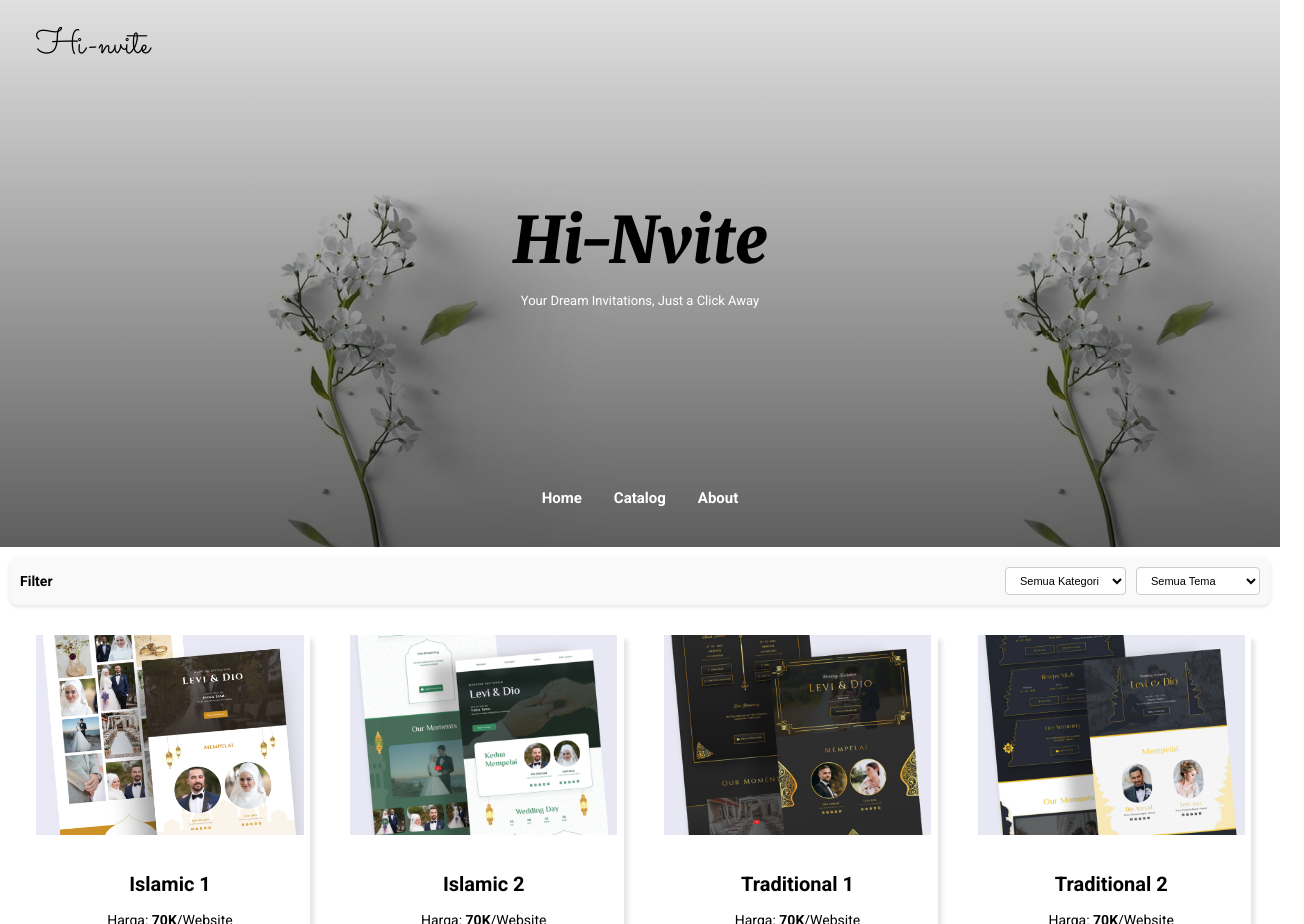
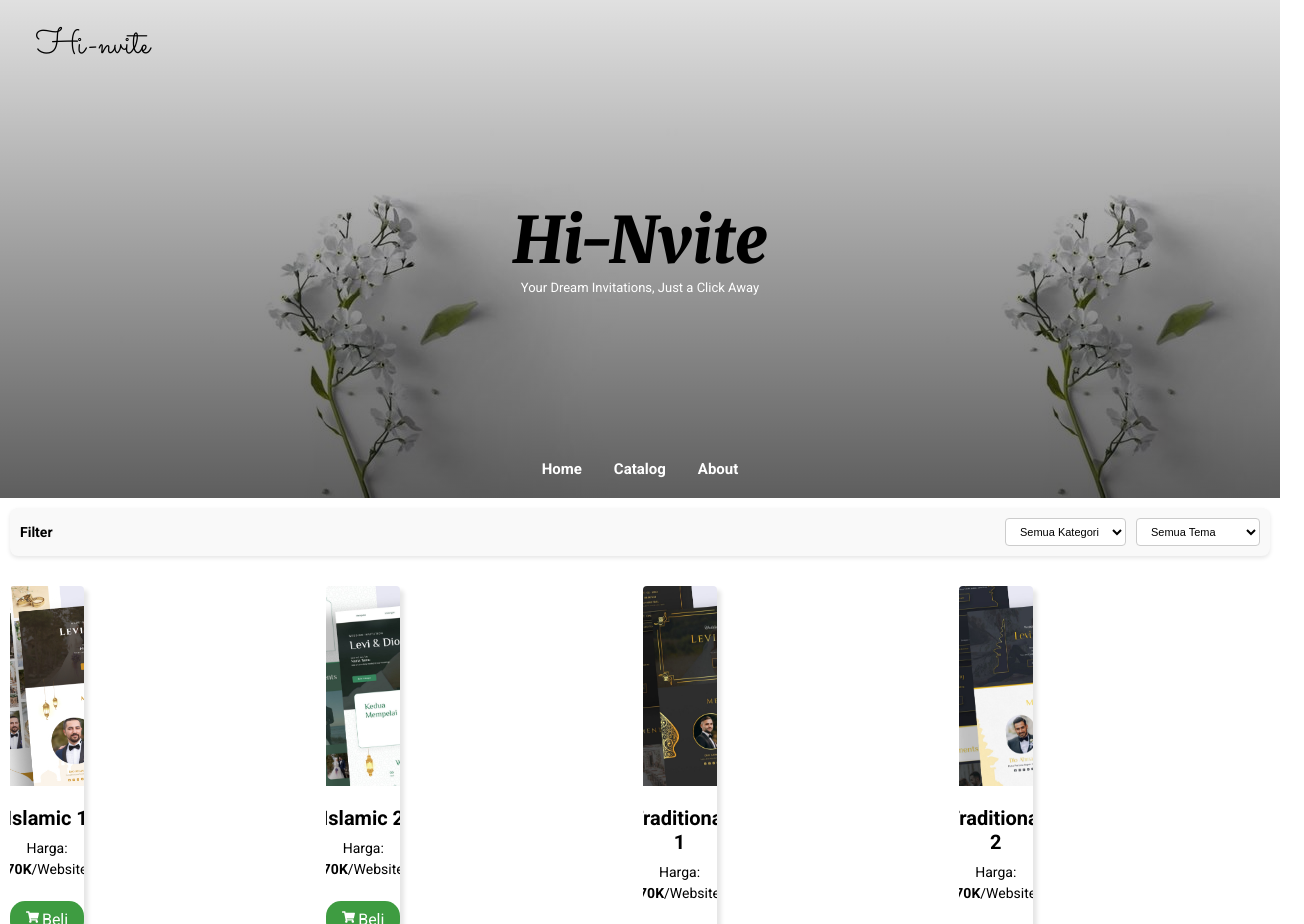
Before and after one commit to ZhanaAql/hi-nvite, a React (Create React App) app: page / in a window 1280 px wide. Shown: the top 924 px of the page, 1304 px wide, since content can reach past the window. Built offline with nearby package versions, Linux system fonts and the light colour scheme.

Commit message:
edit css

```diff
--- a/src/App.css
+++ b/src/App.css
@@ -37,6 +37,12 @@
   }
 }
 
+* {
+  box-sizing: border-box;
+  margin: 0;
+  padding: 0;
+}
+
 body {
   margin: 0;
   padding: 0;
@@ -63,8 +69,14 @@ body {
   font-size: 2.2rem;
 }
 
+.header,
+.catalog {
+  width: 100%; /* Pastikan elemen ini tidak melampaui lebar viewport */
+  overflow-x: hidden; /* Tambahkan ini jika perlu */
+}
 
 .site-header .container {
+  width: 100%;
   margin: 0 auto;
   padding: 0 1rem;
   background-image: linear-gradient(rgba(0, 0, 0, 0.123), rgba(0, 0, 0, 0.63)),url('./assets/img/background.jpeg');
@@ -83,13 +95,14 @@ body {
 }
 
 nav ul {
-  list-style-type: none;
   padding: 0;
-  margin-bottom: 20px;
+  margin: 0;
+  display: flex;
+  justify-content: center;
+  list-style: none;
 }
 
 nav ul li {
-  display: inline;
   margin: 0 1rem;
 }
 
@@ -114,12 +127,12 @@ nav ul li a {
   grid-gap: 5px;
   margin-top: 10px;
   margin-bottom: 10px;
-  margin-left: 10px;
 
 }
 
 .card {
-  width: 280px;
+  max-width: 100%;
+  box-sizing: border-box;
   height: 400px;
   background-color: #fff;
   border-radius: 4px;
```
